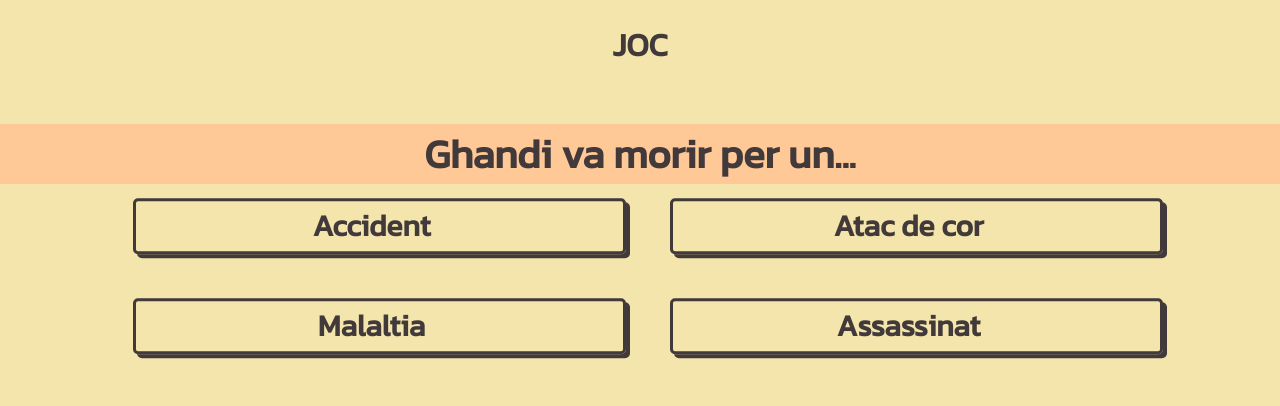
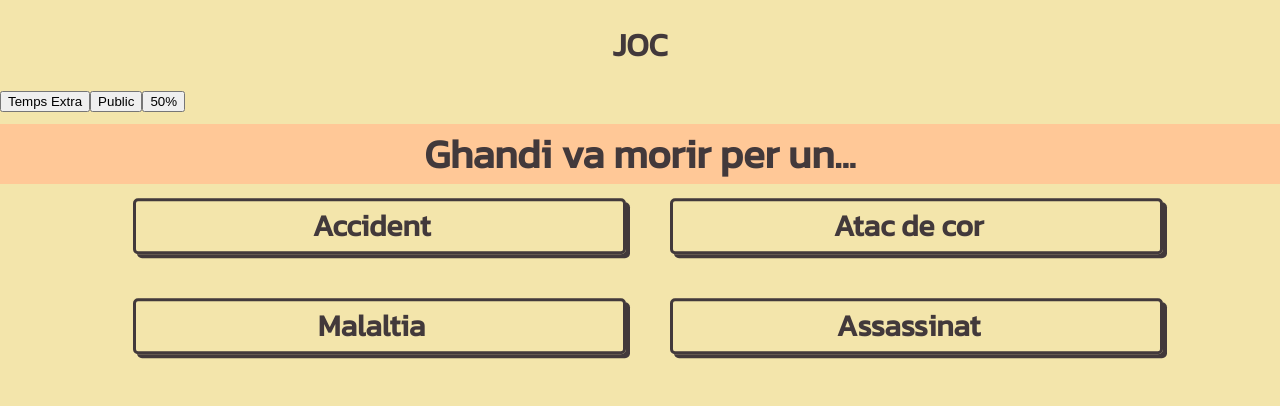
Before and after one commit to AlejandroSoPa/Escuderia_IHA, a PHP site: page /game.php in a window 1280 px wide. Shown: the top 406 px of the page. Run offline with PHP 8.4, Linux system fonts and the light colour scheme; the visitor is signed in with stand-in values (Sample User, id 1).

Commit message:
comodines

```diff
--- a/game.php
+++ b/game.php
@@ -75,11 +75,17 @@ echo "<head>";
 echo "</head>";
 
 echo "<body>";
-echo "<script>var sessionLevel = '".$_SESSION['level']."'; var initialTime = 30;</script>";
+echo "<script>var sessionLevel = '" . $_SESSION['level'] . "'; var initialTime = 30;</script>";
 echo "   <h1>$gameTittle</h1>";
 ?>
 <audio id="audioCorrecto" src="audio/acierto.mp3"></audio>
 <audio id="audioIncorrecto" src="audio/error.mp3"></audio>
+<div id="help">
+  <button id="submit" value="50%">50%</button>
+  <button type="submit" value="Public">Public</button>
+  <button type="submit" value="Temps Extra">Temps Extra</button>
+</div>
+
 <div class="question" id="question1">
     <h2 class="questionText"><?php echo $preguntasAleatorias[0]['pregunta']; ?></h2>
     <?php
--- a/questionsInteraction.js
+++ b/questionsInteraction.js
@@ -123,3 +123,13 @@ async function checkSessionLevel() {
 }
 // checks if the session level is greater than 2
 checkSessionLevel();
+
+
+    const hideAnswersButton = document.getElementById("hideAnswersButton");
+    // Agregar un manejador de eventos al hacer clic en el botón
+    hideAnswersButton.addEventListener("click", function() {
+      // Obtener todas las etiquetas de respuesta con clase "hidden-answer" en la pregunta actual
+      nextQuestionElement.classList.remove("questionHidden");
+
+      // Recorrer todas las respuestas ocultas y cambiar su visibilidad
+    });
--- a/styles.css
+++ b/styles.css
@@ -44,6 +44,11 @@ header button:hover {
 
 header button img {
     height: 50%;
+}
+#help{
+    display: flex;
+    position: fixed;
+    flex-direction: row-reverse;
 }
 .container{
     padding-left: 33%;
```
Lines whose indentation alone changed are shown as unchanged.
